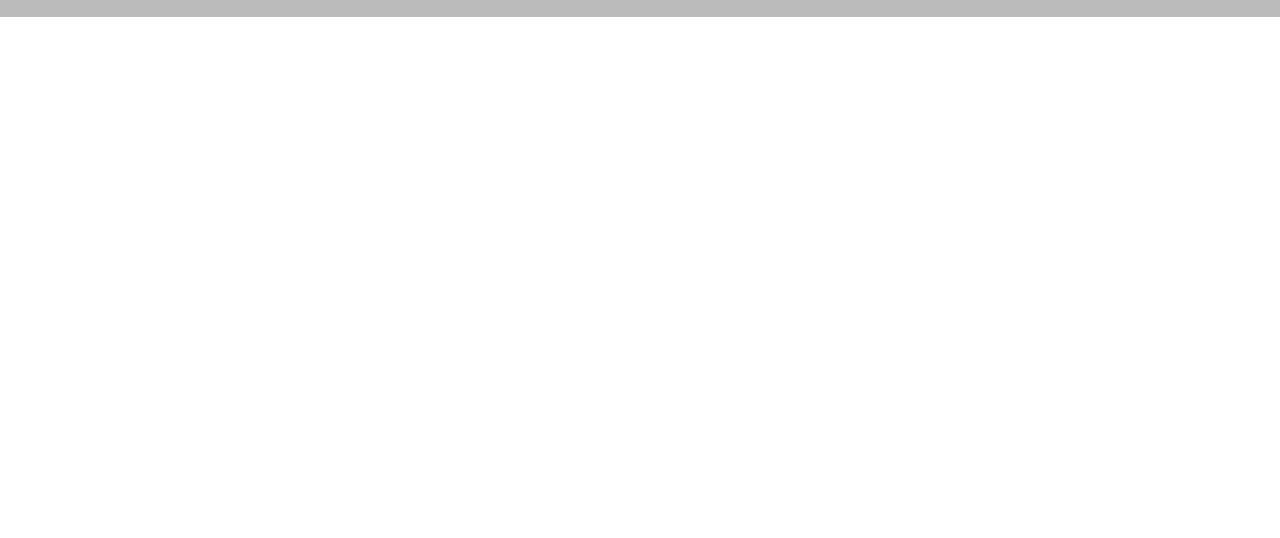
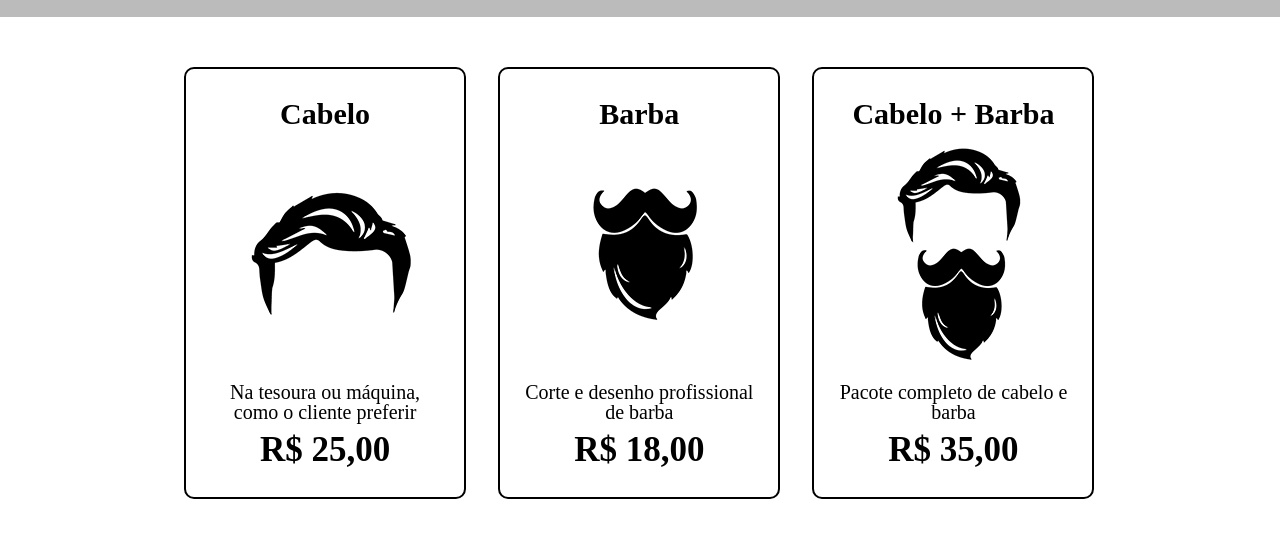
Before and after one commit to linkzera/BarbeariaAlura, a plain HTML site: page produtos.html in a window 1280 px wide. Shown: the part 276-814 px from the top of the page. Drawn offline with Linux system fonts and the light colour scheme.

Commit message:
3 commit

```diff
--- a/produtos.css
+++ b/produtos.css
@@ -1,6 +1,6 @@
 header {
   background: #bbbbbb;
-  padding: 20px
+  padding: 20px;
 }
 
 .logo-banner {
@@ -27,3 +27,52 @@ nav a {
   font-size: 22px;
   text-decoration: none;
 }
+
+nav a:hover{
+  color: #C78C19;
+  text-decoration: underline;
+}
+
+.produtos{
+  width: 940px;
+  margin: 50px auto;
+}
+
+.produtos li{
+  display: inline-block;
+  text-align: center;
+  width: 30%;
+  vertical-align: top;
+  margin: 0 1.5%;
+  padding: 30px 20px;
+  box-sizing: border-box;
+  border: 2px solid black;
+  border-radius: 10px;
+}
+
+.produtos li:hover{
+  border-color: #C78C19;
+}
+
+.produtos li:hover h2{
+  font-size: 34px;
+}
+
+.produtos li:active{
+  border-color: green;
+}
+
+.produtos h2{
+  font-size: 30px;
+  font-weight: bold;
+}
+
+.produtos .descricao{
+  font-size: 20px;
+}
+
+.produtos .preco{
+  font-size: 35px;
+  font-weight: bolder;
+  margin: 10px 0 0;
+}
--- a/produtos.html
+++ b/produtos.html
@@ -1,16 +1,17 @@
 <!DOCTYPE html>
 <html>
   <head>
-        <meta charset="UTF-8">
+    <meta charset="UTF-8" />
     <title>Produtos</title>
-        <link rel="stylesheet" href="reset.css">
-        <link rel="stylesheet" href="produtos.css">
+    <link rel="stylesheet" href="reset.css" />
+    <link rel="stylesheet" href="produtos.css" />
   </head>
+
   <body>
     <header>
       <div class="logo-banner">
         <h1>
-                    <img src="logo.png" alt="logo">
+          <img src="logo.png" alt="logo" />
         </h1>
         <nav>
           <ul>
@@ -22,6 +23,27 @@
       </div>
     </header>
 
+    <main>
+      <ul class="produtos">
+        <li>
+            <h2>Cabelo</h2>
+            <img src="cabelo.jpg" alt="cabelo">
+            <p class="descricao">Na tesoura ou máquina, como o cliente preferir</p>
+            <p class="preco">R$ 25,00</p>
+        </li>
+        <li>
+            <h2>Barba</h2>
+            <img src="barba.jpg" alt="barba">
+            <p class="descricao">Corte e desenho profissional de barba</p>
+            <p class="preco">R$ 18,00</p>
+        </li>
+        <li>
+            <h2>Cabelo + Barba</h2>
+            <img src="cabelo+barba.jpg" alt="cabelo-barba">
+            <p class="descricao">Pacote completo de cabelo e barba</p>
+            <p class="preco">R$ 35,00</p>
+        </li>
+      </ul>
+    </main>
   </body>
-
 </html>
```
Lines whose indentation alone changed are shown as unchanged.
